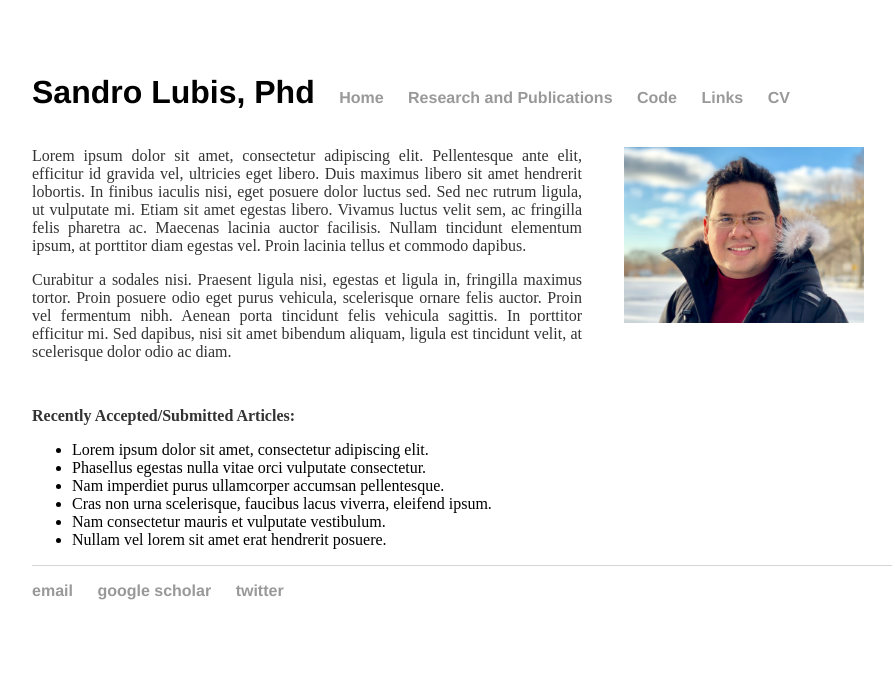
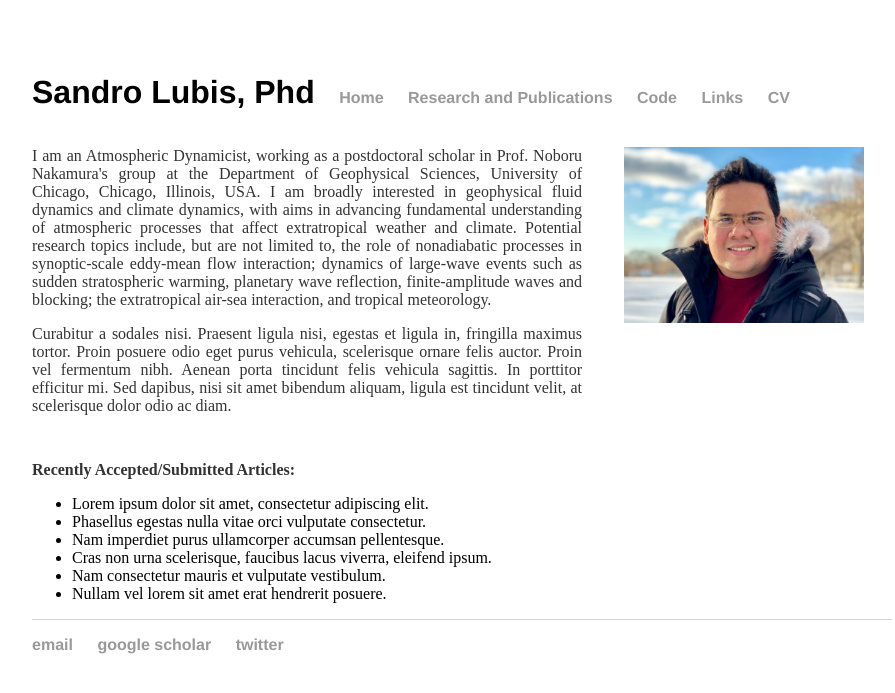
Before and after one commit to sandrolubis/sandrolubis.github.io, a Jekyll site: the page built from index.html, in a window 1280 px wide. Shown: the top 693 px of the page, without its empty margins (276-1171 px from the left). Built offline with Jekyll 4.4.1, drawn with Linux system fonts in a browser that asks for light colours.

Commit message:
Update index.html

```diff
--- a/index.html
+++ b/index.html
@@ -30,7 +30,12 @@ div.relative {
 
 	<img src="/assets/images/profile.jpg" alt="Me" style="position:absolute; left:900px;width:240px;padding-top:20px">
 
-	<p class="ex", style="padding-top:20px"><font size=3>Lorem ipsum dolor sit amet, consectetur adipiscing elit. Pellentesque ante elit, efficitur id gravida vel, ultricies eget libero. Duis maximus libero sit amet hendrerit lobortis. In finibus iaculis nisi, eget posuere dolor luctus sed. Sed nec rutrum ligula, ut vulputate mi. Etiam sit amet egestas libero. Vivamus luctus velit sem, ac fringilla felis pharetra ac. Maecenas lacinia auctor facilisis. Nullam tincidunt elementum ipsum, at porttitor diam egestas vel. Proin lacinia tellus et commodo dapibus.</font></p>
+	<p class="ex", style="padding-top:20px"><font size=3> I am an Atmospheric Dynamicist, working as a postdoctoral scholar in Prof. Noboru Nakamura's group
+		at the Department of Geophysical Sciences, University of Chicago, Chicago, Illinois, USA. I am broadly interested in geophysical fluid dynamics
+		and climate dynamics, with aims in advancing fundamental understanding of atmospheric processes that affect extratropical weather and climate.
+		Potential research topics include, but are not limited to, the role of nonadiabatic processes in synoptic-scale eddy-mean flow interaction;
+		dynamics of large-wave events such as sudden stratospheric warming, planetary wave reflection,
+		finite-amplitude waves and blocking; the extratropical air-sea interaction, and tropical meteorology.</font></p>
 
 	<p class="ex"><font size=3>Curabitur a sodales nisi. Praesent ligula nisi, egestas et ligula in, fringilla maximus tortor.
 		Proin posuere odio eget purus vehicula, scelerisque ornare felis auctor. Proin vel fermentum nibh. Aenean porta tincidunt felis
```
